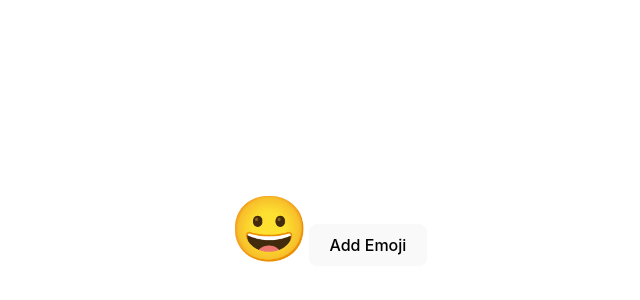
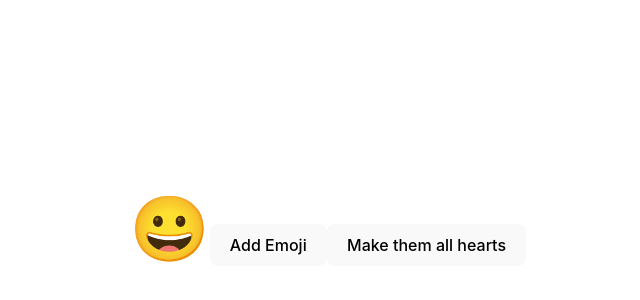
Before and after one commit to tyrex1829/react-state-demo, a React (Vite) app: page / in a window 1280 px wide. Shown: the part 172-472 px from the top of the page, without its empty margins (312-952 px from the left). Built offline with nearby package versions, Linux system fonts and the light colour scheme.

Commit message:
button to update all

```diff
--- a/src/EmojiClicker.jsx
+++ b/src/EmojiClicker.jsx
@@ -14,12 +14,21 @@ export default function EmojiClicker () {
         })
     }
 
+    const makeEverythingHeart = () => {
+        setEmojis(prevEmojis => {
+            return prevEmojis.map(e => {
+                return {...e, emoji: "💓"}
+            })
+        })
+    }
+
     return (
         <div>
             {emojis.map(e => (
                 <span onClick={() => deleteEmoji(e.id)} key={e.id} style={{ fontSize: "4rem", cursor: "pointer" }}>{e.emoji}</span>
             ))}
             <button onClick={addEmoji}>Add Emoji</button>
+            <button onClick={makeEverythingHeart}>Make them all hearts</button>
         </div>
     );
 }
```
